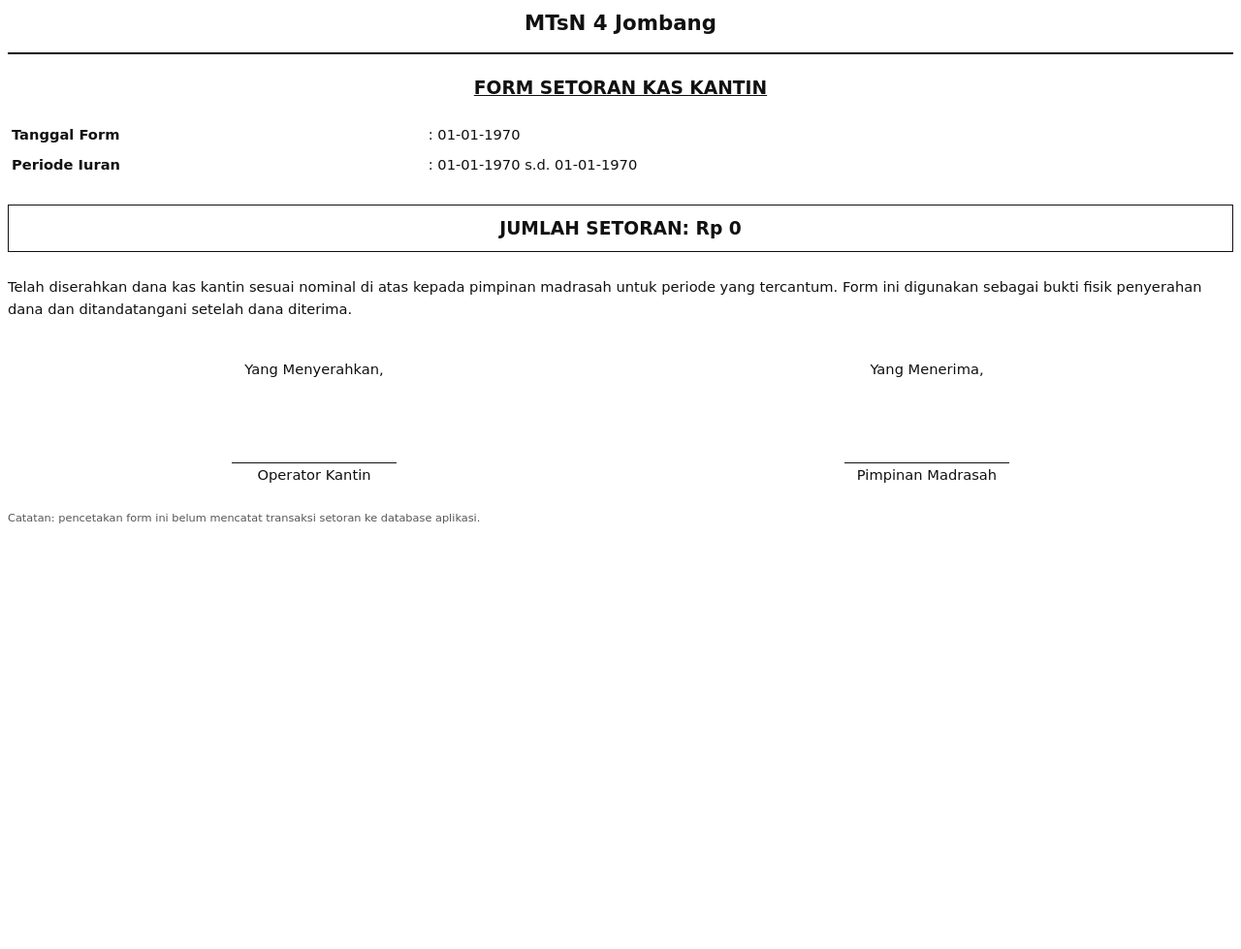
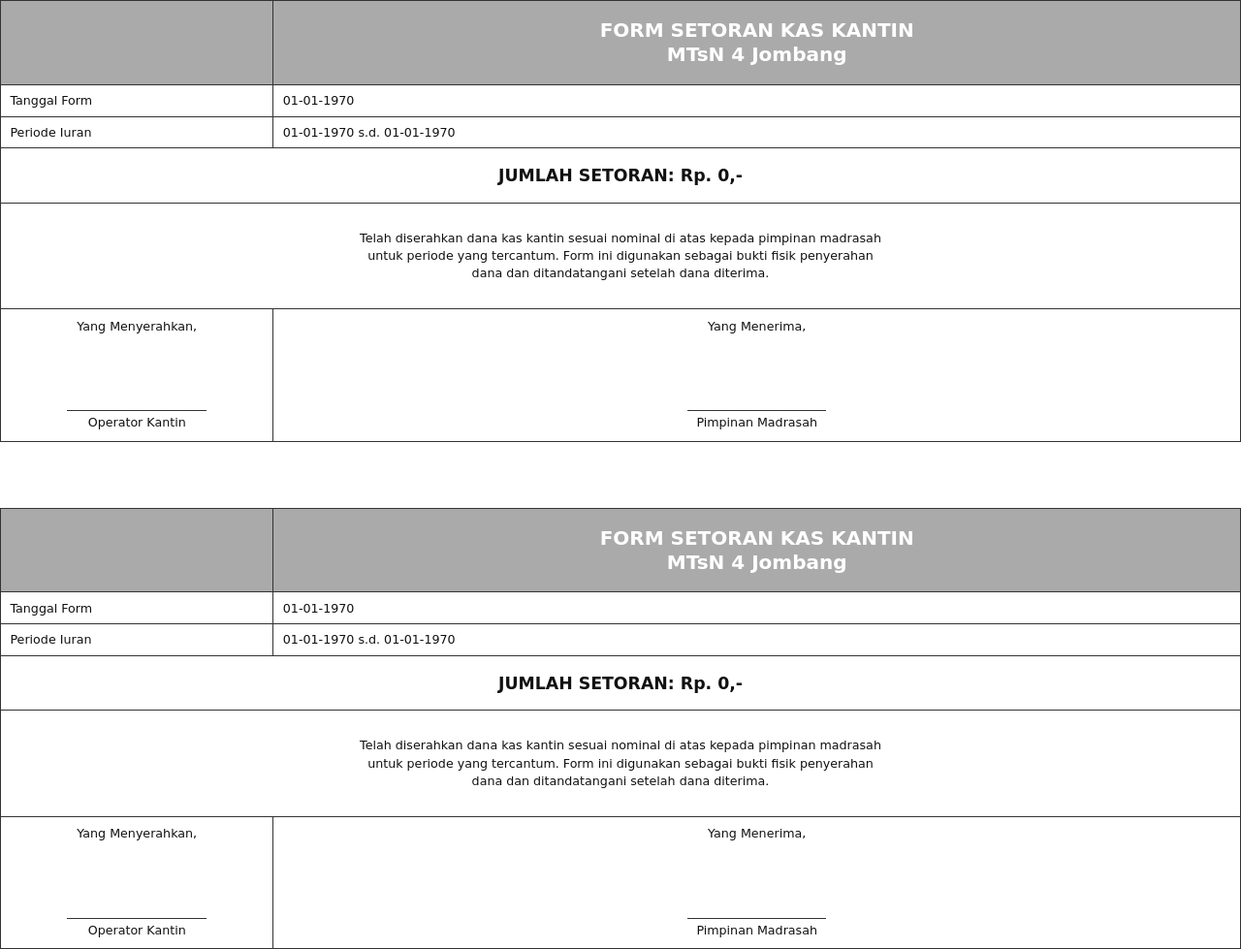
Before and after one commit to Al-Faroz/iurankantin_dev, a CodeIgniter 4 app: the page made by app/Views/pdf_bukti_setoran.php in a window 1280 px wide. Shown: the whole page at 97% size. Before the commit the page ends 540 px from the top, so only its background shows below. Run offline with PHP 8.4 and a stand-in for CodeIgniter, Linux system fonts and the light colour scheme; the template is opened without the code that fills it, so the values that code supplies are empty; some libraries are stand-ins or nearby versions.

Commit message:
ui: match setoran PDF to two-copy Word template

```diff
--- a/app/Views/pdf_bukti_setoran.php
+++ b/app/Views/pdf_bukti_setoran.php
@@ -1,68 +1,174 @@
+<?php
+$namaMadrasah = trim((string) ($setting['nama_madrasah'] ?? '')) ?: 'MTsN 4 Jombang';
+$tanggalCetak = date('d-m-Y', strtotime((string) $tanggalForm));
+$periodeCetak = date('d-m-Y', strtotime((string) $periodeAwal))
+    . ' s.d. '
+    . date('d-m-Y', strtotime((string) $periodeAkhir));
+$nominalCetak = 'Rp. ' . number_format((float) $nominal, 0, ',', '.') . ',-';
+?>
 <!doctype html>
 <html lang="id">
 <head>
     <meta charset="utf-8">
-    <title>Form Setoran Kantin</title>
+    <title>Form Setoran Kas Kantin</title>
     <style>
-        @page { margin: 24mm 20mm 22mm; }
-        body { font-family: DejaVu Sans, sans-serif; font-size: 11pt; color: #111; }
-        .header { width: 100%; border-bottom: 2px solid #111; padding-bottom: 10px; margin-bottom: 24px; }
-        .header td { vertical-align: middle; }
-        .logo { width: 70px; height: 70px; object-fit: contain; }
-        .school { text-align: center; }
-        .school h1 { font-size: 16pt; margin: 0 0 5px; }
-        .school p { margin: 0; font-size: 9.5pt; }
-        h2 { text-align: center; font-size: 14pt; margin: 0 0 22px; text-decoration: underline; }
-        .detail { width: 100%; border-collapse: collapse; margin-bottom: 26px; }
-        .detail td { padding: 7px 4px; vertical-align: top; }
-        .detail td:first-child { width: 34%; font-weight: bold; }
-        .amount { border: 1.5px solid #111; padding: 13px 16px; margin: 10px 0 24px; font-size: 14pt; font-weight: bold; text-align: center; }
-        .note { line-height: 1.6; margin: 0 0 40px; }
-        .sign { width: 100%; border-collapse: collapse; margin-top: 38px; }
-        .sign td { width: 50%; text-align: center; vertical-align: top; }
-        .space { height: 75px; }
-        .line { display: inline-block; min-width: 170px; border-bottom: 1px solid #111; }
-        .footer-note { font-size: 8.5pt; color: #555; margin-top: 28px; }
+        @page {
+            size: A4 portrait;
+            margin: 8mm 7mm;
+        }
+
+        * {
+            box-sizing: border-box;
+        }
+
+        body {
+            margin: 0;
+            font-family: DejaVu Sans, sans-serif;
+            font-size: 9.5pt;
+            color: #111;
+        }
+
+        .voucher {
+            width: 100%;
+            border-collapse: collapse;
+            table-layout: fixed;
+        }
+
+        .voucher td {
+            border: 0.7pt solid #333;
+        }
+
+        .header-logo,
+        .header-title {
+            height: 23mm;
+            background: #aaa;
+        }
+
+        .header-logo {
+            width: 22%;
+            text-align: center;
+            vertical-align: middle;
+        }
+
+        .header-title {
+            width: 78%;
+            padding: 2mm 4mm;
+            text-align: center;
+            vertical-align: middle;
+            color: #fff;
+            font-weight: bold;
+            font-size: 15pt;
+            line-height: 1.25;
+        }
+
+        .logo {
+            max-width: 17mm;
+            max-height: 17mm;
+        }
+
+        .label {
+            width: 22%;
+            padding: 2.2mm 2.5mm;
+            vertical-align: middle;
+        }
+
+        .value {
+            width: 78%;
+            padding: 2.2mm 2.5mm;
+            vertical-align: middle;
+        }
+
+        .amount {
+            height: 15mm;
+            padding: 2mm;
+            text-align: center;
+            vertical-align: middle;
+            font-size: 13pt;
+            font-weight: bold;
+        }
+
+        .statement {
+            height: 29mm;
+            padding: 3mm 14mm;
+            text-align: center;
+            vertical-align: middle;
+            line-height: 1.45;
+        }
+
+        .signature {
+            width: 50%;
+            height: 36mm;
+            padding: 2.5mm 2mm 1.5mm;
+            text-align: center;
+            vertical-align: top;
+        }
+
+        .signature-space {
+            height: 21mm;
+        }
+
+        .signature-line {
+            width: 38mm;
+            margin: 0 auto 1mm;
+            border-top: 0.7pt solid #333;
+        }
+
+        .copy-gap {
+            height: 18mm;
+        }
     </style>
 </head>
 <body>
-    <table class="header">
+<?php for ($copy = 0; $copy < 2; $copy++): ?>
+    <table class="voucher">
         <tr>
-            <td style="width:80px">
-                <?php if ($logoDataUri): ?>
-                    <img class="logo" src="<?= esc($logoDataUri, 'attr') ?>" alt="Logo">
+            <td class="header-logo">
+                <?php if (! empty($logoDataUri)): ?>
+                    <img class="logo" src="<?= esc($logoDataUri) ?>" alt="Logo">
                 <?php endif; ?>
             </td>
-            <td class="school">
-                <h1><?= esc($setting['nama_madrasah'] ?: 'MTsN 4 Jombang') ?></h1>
-                <?php if (! empty($setting['alamat_madrasah'])): ?>
-                    <p><?= esc($setting['alamat_madrasah']) ?></p>
-                <?php endif; ?>
+            <td class="header-title">
+                FORM SETORAN KAS KANTIN<br>
+                <?= esc($namaMadrasah) ?>
             </td>
-            <td style="width:80px"></td>
+        </tr>
+        <tr>
+            <td class="label">Tanggal Form</td>
+            <td class="value"><?= esc($tanggalCetak) ?></td>
+        </tr>
+        <tr>
+            <td class="label">Periode Iuran</td>
+            <td class="value"><?= esc($periodeCetak) ?></td>
+        </tr>
+        <tr>
+            <td class="amount" colspan="2">JUMLAH SETORAN: <?= esc($nominalCetak) ?></td>
+        </tr>
+        <tr>
+            <td class="statement" colspan="2">
+                Telah diserahkan dana kas kantin sesuai nominal di atas kepada pimpinan madrasah<br>
+                untuk periode yang tercantum. Form ini digunakan sebagai bukti fisik penyerahan<br>
+                dana dan ditandatangani setelah dana diterima.
+            </td>
+        </tr>
+        <tr>
+            <td class="signature">
+                Yang Menyerahkan,
+                <div class="signature-space"></div>
+                <div class="signature-line"></div>
+                Operator Kantin
+            </td>
+            <td class="signature">
+                Yang Menerima,
+                <div class="signature-space"></div>
+                <div class="signature-line"></div>
+                Pimpinan Madrasah
+            </td>
         </tr>
     </table>
 
-    <h2>FORM SETORAN KAS KANTIN</h2>
-
-    <table class="detail">
-        <tr><td>Tanggal Form</td><td>: <?= esc(date('d-m-Y', strtotime($tanggalForm))) ?></td></tr>
-        <tr><td>Periode Iuran</td><td>: <?= esc(date('d-m-Y', strtotime($periodeAwal))) ?> s.d. <?= esc(date('d-m-Y', strtotime($periodeAkhir))) ?></td></tr>
-    </table>
-
-    <div class="amount">JUMLAH SETORAN: Rp <?= number_format($nominal, 0, ',', '.') ?></div>
-
-    <p class="note">
-        Telah diserahkan dana kas kantin sesuai nominal di atas kepada pimpinan madrasah untuk periode yang tercantum. Form ini digunakan sebagai bukti fisik penyerahan dana dan ditandatangani setelah dana diterima.
-    </p>
-
-    <table class="sign">
-        <tr>
-            <td>Yang Menyerahkan,<div class="space"></div><span class="line"></span><br>Operator Kantin</td>
-            <td>Yang Menerima,<div class="space"></div><span class="line"></span><br>Pimpinan Madrasah</td>
-        </tr>
-    </table>
-
-    <div class="footer-note">Catatan: pencetakan form ini belum mencatat transaksi setoran ke database aplikasi.</div>
+    <?php if ($copy === 0): ?>
+        <div class="copy-gap"></div>
+    <?php endif; ?>
+<?php endfor; ?>
 </body>
 </html>
```
